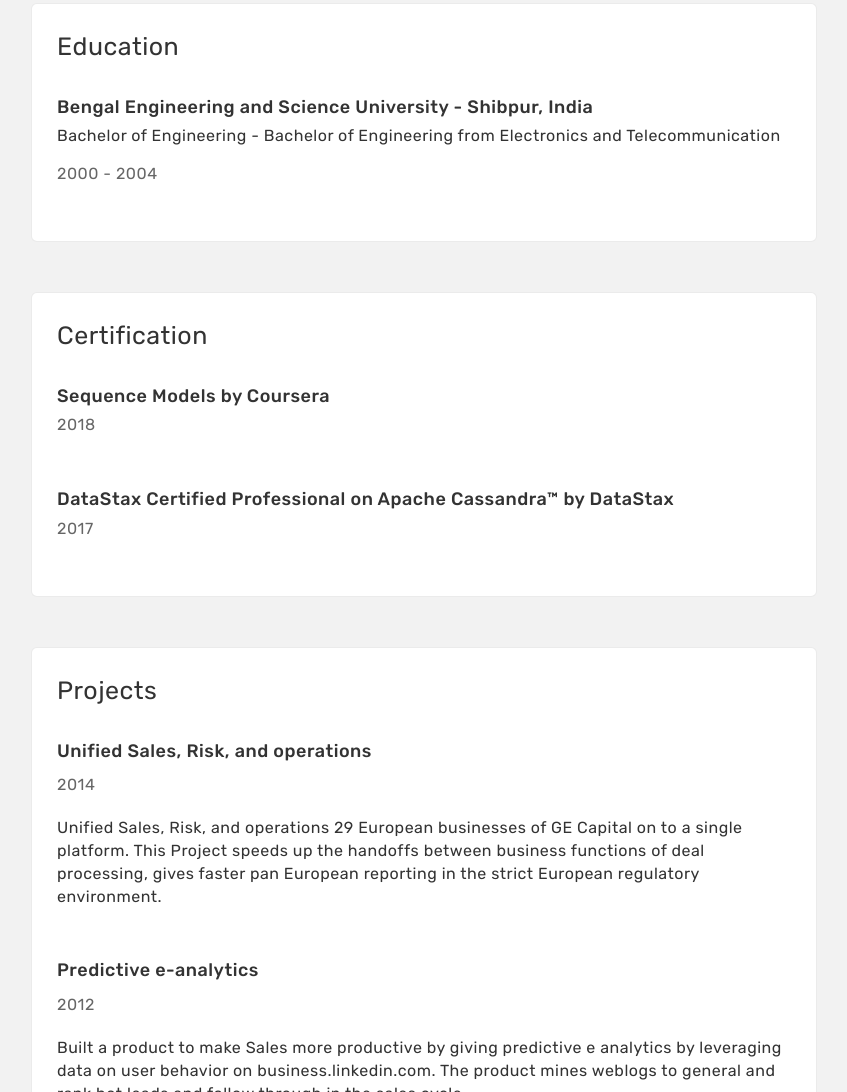
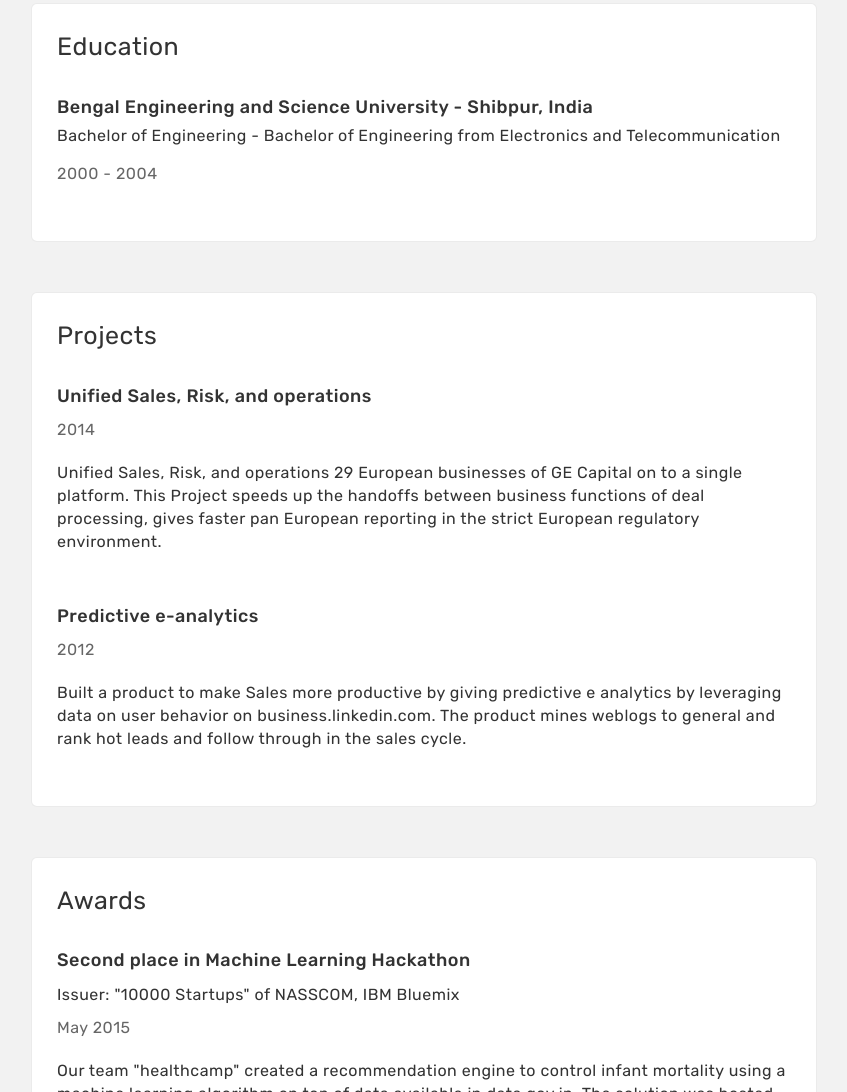
Before and after one commit to monishmsot/monishmsot.github.io, a plain HTML site: page trainer-light.html in a window 1280 px wide. Shown: the part 1567-2659 px from the top of the page, without its empty margins (33-880 px from the left). Drawn offline with nearby package versions, Linux system fonts and the light colour scheme.

Commit message:
Remove certification from the main section of trainer-light

```diff
--- a/trainer-light.html
+++ b/trainer-light.html
@@ -77,19 +77,6 @@
 							<span class="edu-institute">Bengal Engineering and Science University - Shibpur, India</span>
 							<span class="edu-degree">Bachelor of Engineering - Bachelor of Engineering from Electronics and Telecommunication </span>
 							<span class="edu-duration">2000 - 2004</span>
-						</li>
-					</ul>
-				</div>
-				<div class="trainer-certification trainer-section">
-					<span class="trainer-page-title">Certification</span>
-					<ul>
-						<li>
-							<span class="cert-name">Sequence Models	by Coursera</span>
-							<span class="cert-duration">2018</span>
-						</li>
-						<li>
-							<span class="cert-name">DataStax Certified Professional on Apache Cassandra™ by DataStax</span>
-							<span class="cert-duration">2017</span>
 						</li>
 					</ul>
 				</div>
```
